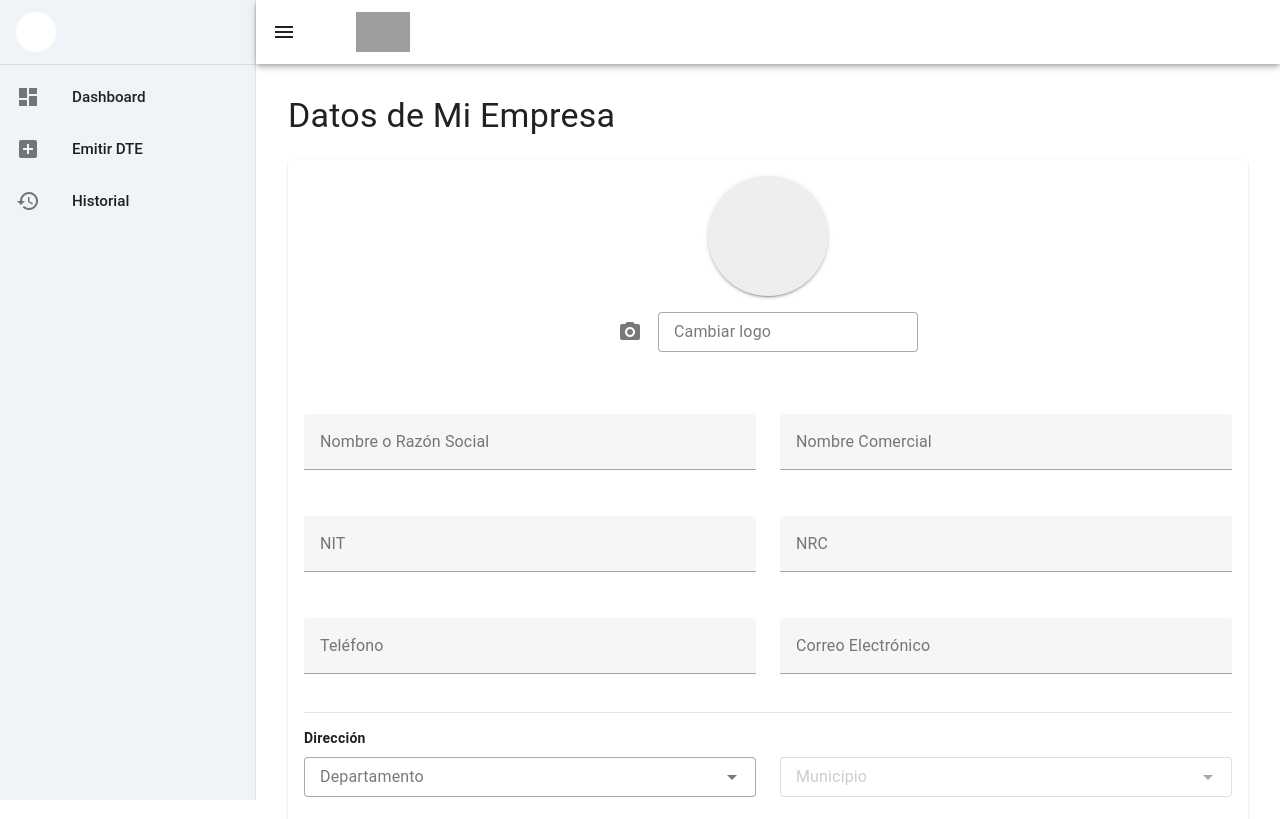
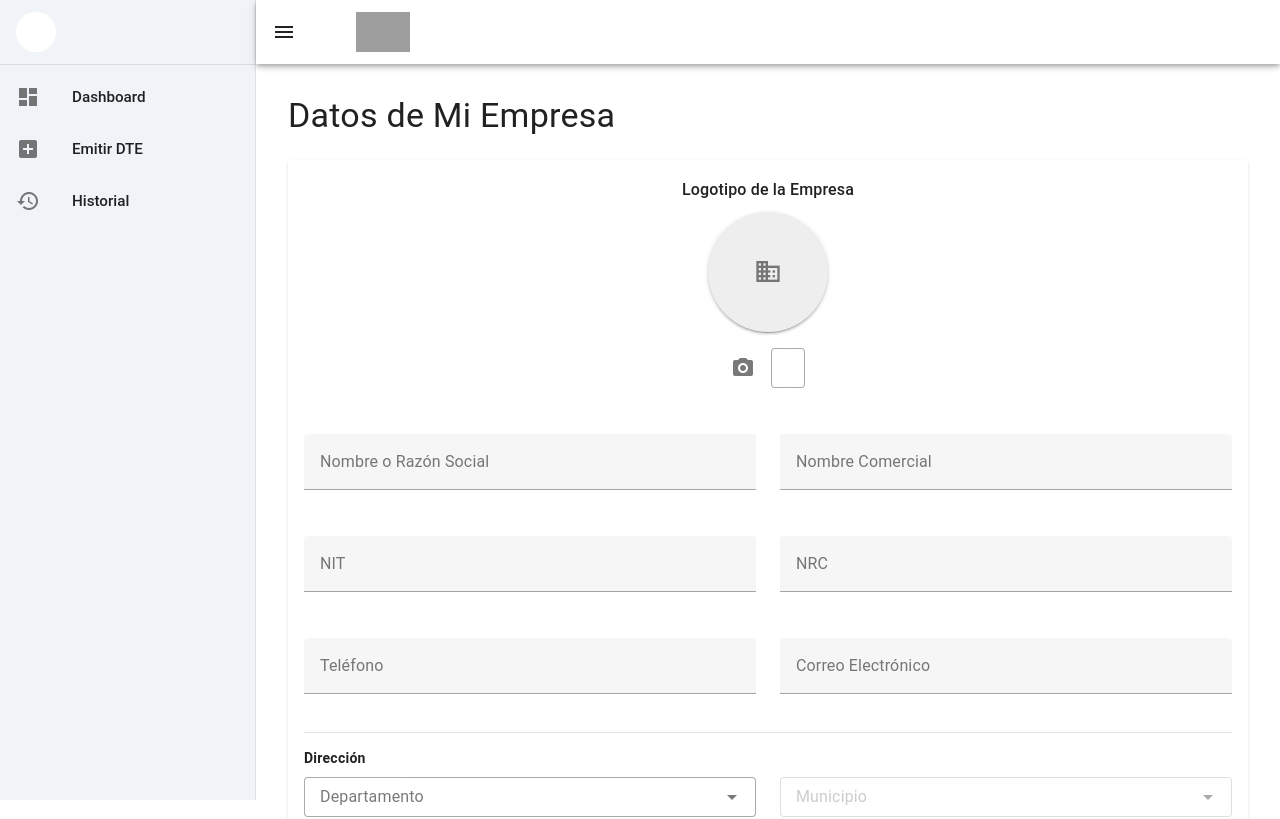
Before and after one commit to zenonburgos/facturaciondte_front, a Nuxt app: page /gestion/empresa in a window 1280 px wide. Shown: the top 819 px of the page. Built offline with nearby package versions, Linux system fonts and the light colour scheme; no server answers; grey boxes are pictures that could not be loaded.

Commit message:
pdfs mejorados, logo en edición de empresa

```diff
--- a/pages/gestion/empresa.vue
+++ b/pages/gestion/empresa.vue
@@ -11,20 +11,28 @@
         <v-card-text>
           <v-row>
             <!-- Sección del Logo -->
-            <v-col cols="12" class="text-center mb-4">
-              <v-avatar size="120" color="grey-lighten-3" class="elevation-2">
-                <v-img :src="logoPreviewUrl" cover alt="Logo de la empresa"></v-img>
+            <v-col cols="12" class="d-flex flex-column align-center">
+              <p class="text-subtitle-1 font-weight-medium mb-2">Logotipo de la Empresa</p>
+              <v-avatar color="grey-lighten-3" size="120" class="mb-4 elevation-2">
+                <v-img
+                  v-if="logoPreviewUrl"
+                  :src="logoPreviewUrl"
+                  :alt="empresa.nombre"
+                  cover
+                ></v-img>
+                <v-icon v-else size="x-large" color="grey-darken-1">mdi-domain</v-icon>
               </v-avatar>
               <v-file-input
                 v-model="logoFile"
-                label="Cambiar logo"
-                accept="image/*"
+                label="Cambiar Logotipo (Máx. 2MB)"
+                accept="image/jpeg, image/png, image/gif"
                 prepend-icon="mdi-camera"
-                class="mx-auto mt-4"
-                style="max-width: 300px;"
+                variant="outlined"
                 density="compact"
-                variant="outlined"
+                :rules="logoRules"
                 @update:model-value="onFileChange"
+                style="max-width: 400px;"
+                clearable
               ></v-file-input>
             </v-col>
 
@@ -157,6 +165,20 @@ const rules = {
   required: value => !!value || 'Este campo es requerido.',
 };
 
+const logoRules = [
+  (file) => {
+    // Si no hay archivo (es null), la regla pasa
+    if (!file) return true;
+
+    // 'file' es el objeto de archivo, no un array
+    if (file.size > 2 * 1024 * 1024) { // 2MB
+      return 'El logo no puede pesar más de 2MB.';
+    }
+    return true;
+  },
+];
+
+
 onMounted(async () => {
   loading.value = true;
   await fetchLocations();
@@ -219,9 +241,7 @@ async function fetchEmpresa() {
     empresa.value = data;
 
     if (data.logo_path) {
-        logoPreviewUrl.value = `${config.public.apiBaseUrl}/storage/${data.logo_path}`;
-    } else {
-        logoPreviewUrl.value = 'https://placehold.co/120x120/E0E0E0/757575?text=Logo';
+      logoPreviewUrl.value = `${config.public.apiBaseUrl}/storage/${data.logo_path}?v=${new Date().getTime()}`;
     }
 
   } catch (error) {
@@ -229,21 +249,17 @@ async function fetchEmpresa() {
   }
 }
 
-function onFileChange(files) {
-  // v-file-input puede devolver un array o un solo archivo
-  const file = Array.isArray(files) ? files[0] : files;
+function onFileChange(file) {
   if (file) {
-    logoFile.value = file;
+    // Si se selecciona un archivo, crea una URL para la vista previa
     logoPreviewUrl.value = URL.createObjectURL(file);
   } else {
-    logoFile.value = null;
-    if (empresa.value.logo_path) {
-        logoPreviewUrl.value = `${config.public.apiBaseUrl}/storage/${empresa.value.logo_path}`;
-    } else {
-        logoPreviewUrl.value = 'https://placehold.co/120x120/E0E0E0/757575?text=Logo';
-    }
+    // Si el usuario borra la selección, volvemos a mostrar el logo original
+    logoPreviewUrl.value = empresa.value.logo_path ? `${config.public.apiBaseUrl}/storage/${empresa.value.logo_path}?v=${new Date().getTime()}` : null;
   }
 }
+
+
 
 async function saveEmpresa() {
   const { valid } = await form.value.validate();
```
